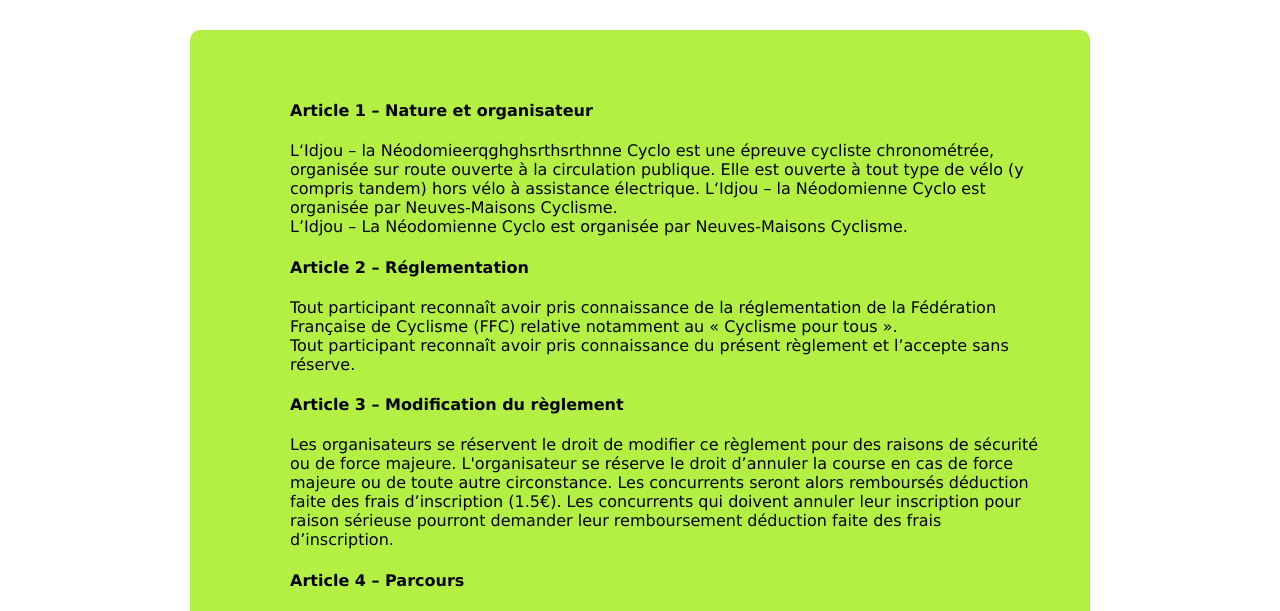
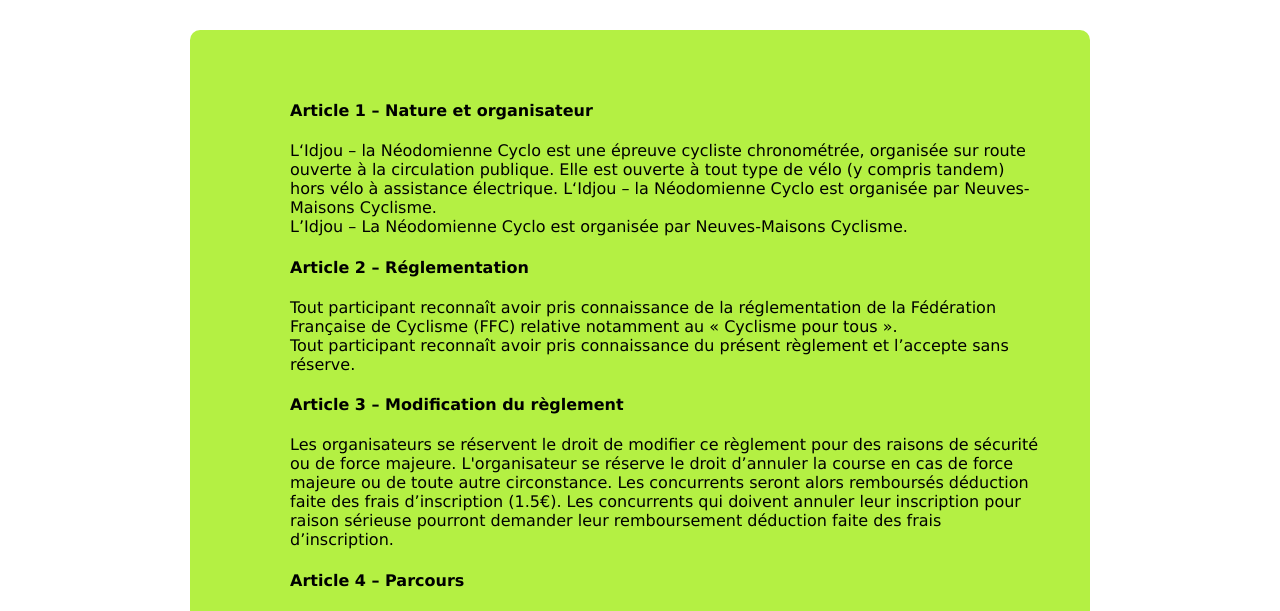
Before and after one commit to Temero/La-Neodomienne, a plain HTML site: page reglement.html in a window 1280 px wide. Shown: the part 317-928 px from the top of the page. Drawn offline with Linux system fonts and the light colour scheme.

Commit message:
Update reglement.html

```diff
--- a/reglement.html
+++ b/reglement.html
@@ -27,7 +27,7 @@
 		<div id="block">
 			<div id="lalign">
 				<h4><b>Article 1 – Nature et organisateur</b></h4>
-				L‘Idjou – la Néodomieerqghghsrthsrthnne Cyclo est une épreuve cycliste chronométrée, organisée sur route ouverte à la circulation publique. Elle est ouverte à tout type de vélo (y compris tandem) hors vélo à assistance électrique. L‘Idjou – la Néodomienne Cyclo est organisée par Neuves-Maisons Cyclisme.
+				L‘Idjou – la Néodomienne Cyclo est une épreuve cycliste chronométrée, organisée sur route ouverte à la circulation publique. Elle est ouverte à tout type de vélo (y compris tandem) hors vélo à assistance électrique. L‘Idjou – la Néodomienne Cyclo est organisée par Neuves-Maisons Cyclisme.
 <br>
 L’Idjou – La Néodomienne Cyclo est organisée par Neuves-Maisons Cyclisme.
 				<h4><b>Article 2 – Réglementation</b></h4>
```
